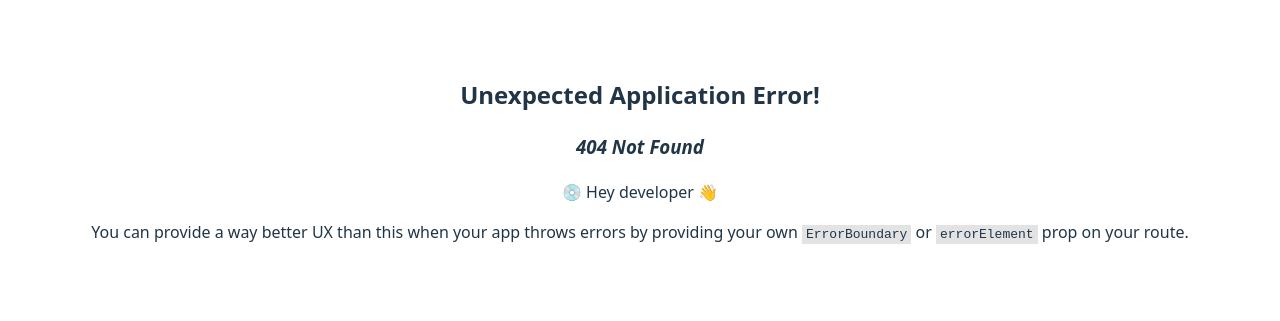
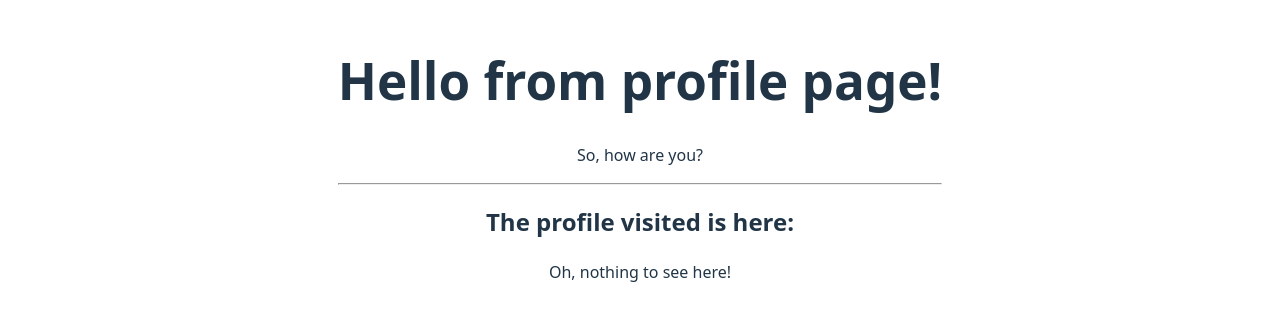
Before and after one commit to dsmchen/router-react-app, a React (Vite) app: page /profile/1 in a window 1280 px wide. Before the commit this address had no page. Shown: the part 241-562 px from the top of the page. Built offline with nearby package versions, Linux system fonts and the light colour scheme.

Commit message:
feat: add dynamic segment

```diff
--- /dev/null
+++ b/src/DefaultProfile.jsx
@@ -0,0 +1,5 @@
+const DefaultProfile = () => {
+  return <p>Oh, nothing to see here!</p>;
+};
+
+export default DefaultProfile;
--- /dev/null
+++ b/src/Popeye.jsx
@@ -0,0 +1,12 @@
+import { Link } from 'react-router';
+
+const Popeye = () => {
+  return (
+    <>
+      <p>Hi, I am Popeye! I love to eat Spinach!</p>
+      <Link to="/">Click here to go back</Link>
+    </>
+  );
+};
+
+export default Popeye;
--- a/src/Profile.jsx
+++ b/src/Profile.jsx
@@ -1,8 +1,24 @@
+import { useParams } from 'react-router';
+import DefaultProfile from './DefaultProfile';
+import Spinach from './Spinach';
+import Popeye from './Popeye';
+
 const Profile = () => {
+  const { name } = useParams();
+
   return (
     <div>
       <h1>Hello from profile page!</h1>
       <p>So, how are you?</p>
+      <hr />
+      <h2>The profile visited is here:</h2>
+      {name === 'popeye' ? (
+        <Popeye />
+      ) : name === 'spinach' ? (
+        <Spinach />
+      ) : (
+        <DefaultProfile />
+      )}
     </div>
   );
 };
--- /dev/null
+++ b/src/Spinach.jsx
@@ -0,0 +1,12 @@
+import { Link } from 'react-router';
+
+const Spinach = () => {
+  return (
+    <>
+      <p>Hi, I am Spinach! Popeye loves to eat me!</p>
+      <Link to="/">Click here to go back</Link>
+    </>
+  );
+};
+
+export default Spinach;
--- a/src/main.jsx
+++ b/src/main.jsx
@@ -11,7 +11,7 @@ const router = createBrowserRouter([
     element: <App />,
   },
   {
-    path: 'profile',
+    path: 'profile/:name',
     element: <Profile />,
   },
 ]);
```
